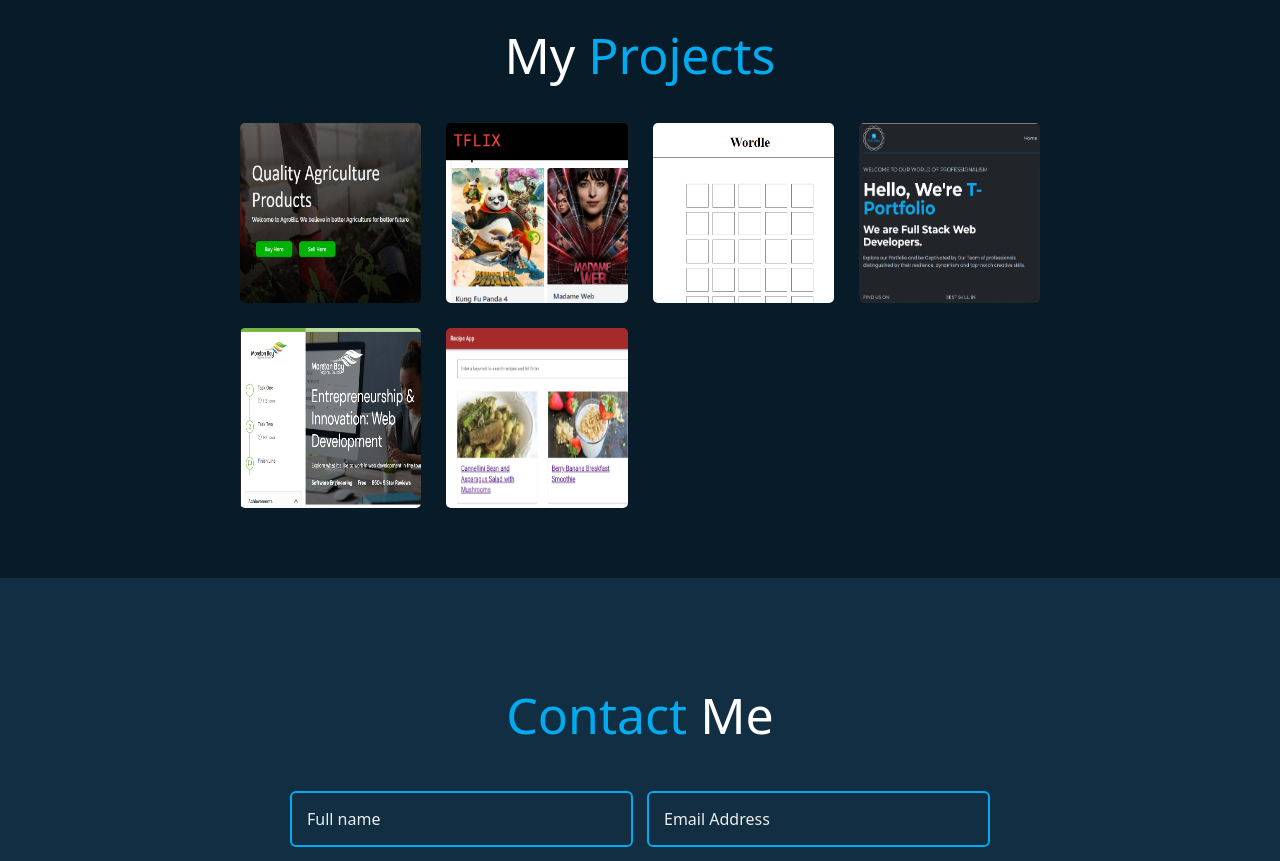
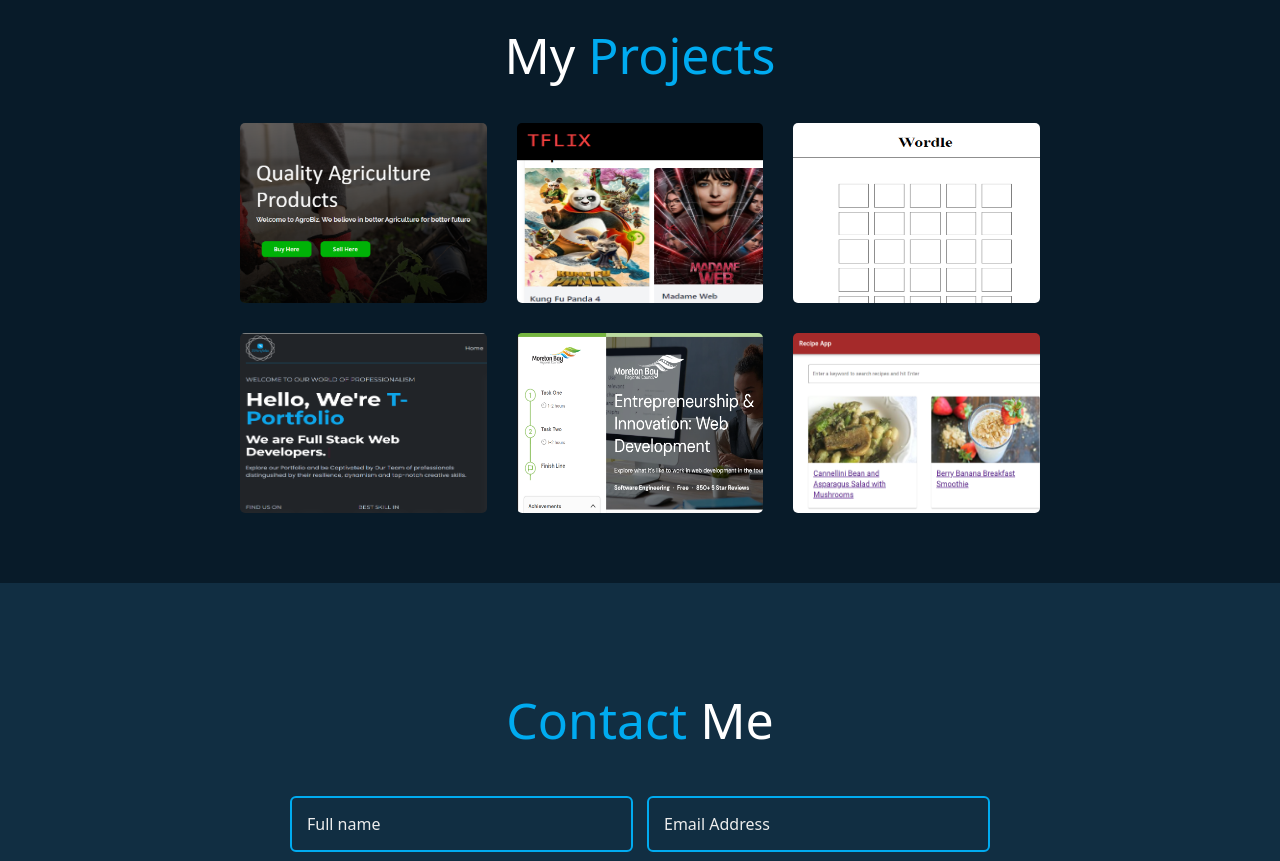
Before and after one commit to EaineDan/anisa-portfolio, a React (Create React App) app: page / in a window 1280 px wide. Shown: the part 3560-4421 px from the top of the page. Built offline with nearby package versions, Linux system fonts and the light colour scheme.

Commit message:
Update Projects.jsx

```diff
--- a/src/components/projects/Projects.jsx
+++ b/src/components/projects/Projects.jsx
@@ -24,7 +24,7 @@
         My <span className="text-mainColor">Projects</span>
       </h2>
 
-      <div className="grid grid-cols-1 md:grid-cols-2 text-3xl lg:grid-cols-4 min-h-84 gap-10 mx-auto max-w-7xl">
+      <div className="grid grid-cols-1 md:grid-cols-2 text-3xl lg:grid-cols-3 min-h-84 gap-12 mx-auto max-w-7xl">
         {projects.map((project, index) => (
           <div
             key={index}
```
